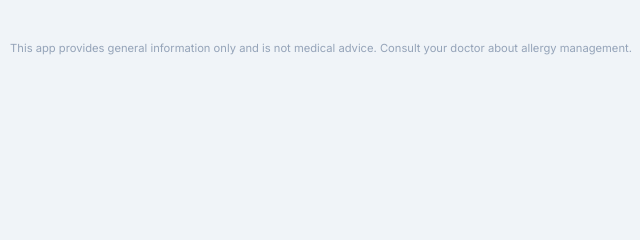
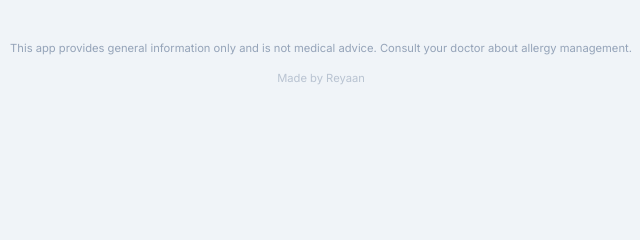
Before and after one commit to notabotorai/pollen, a website built with Vite: page index.html in a window 1280 px wide. Shown: the part 288-528 px from the top of the page, 319-959 px from the left. Built offline with nearby package versions, Linux system fonts and the light colour scheme.

Commit message:
Add 'Made by Reyaan' credit to footer

```diff
--- a/index.html
+++ b/index.html
@@ -135,6 +135,7 @@
   <footer class="footer">
 
     <p class="footer__disclaimer">This app provides general information only and is not medical advice. Consult your doctor about allergy management.</p>
+    <p class="footer__credit">Made by Reyaan</p>
   </footer>
 
   <script type="module" src="/src/main.js"></script>
--- a/src/styles/index.css
+++ b/src/styles/index.css
@@ -403,6 +403,7 @@ input { font-family: var(--font); }
   border-top: 1px solid var(--border-glass);
 }
 .footer__disclaimer { margin-top: 0.5rem; font-size: 0.7rem; }
+.footer__credit { margin-top: 0.75rem; font-size: 0.7rem; opacity: 0.6; }
 
 /* ===== Animations ===== */
 @keyframes fadeUp {
```
